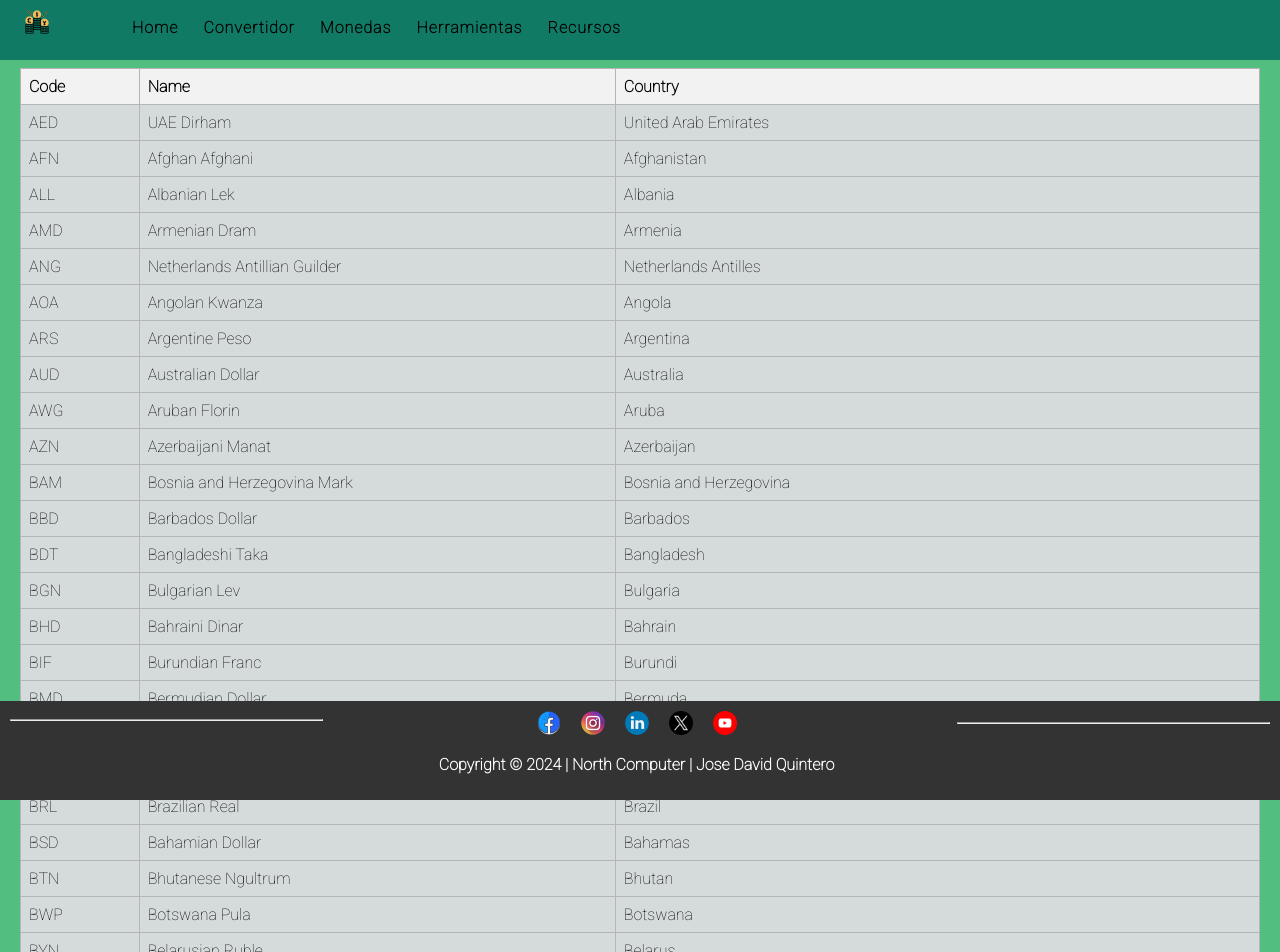
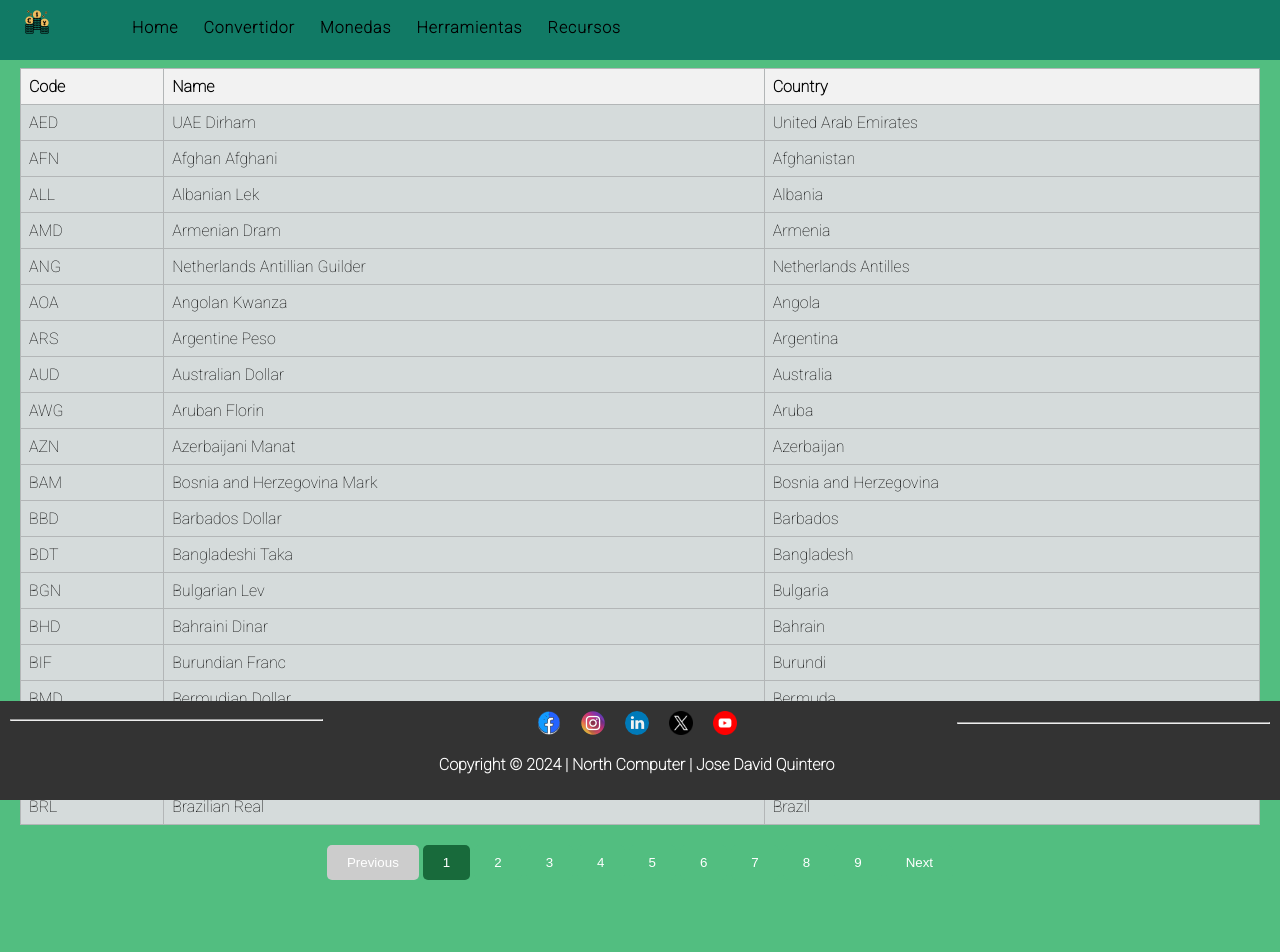
Before and after one commit to josedavid0793/currency, an Angular app in the folder core_frontend/: page /monedas in a window 1280 px wide. Shown: the top 952 px of the page. Built offline with nearby package versions, Linux system fonts and the light colour scheme.

Commit message:
commit 30 de mayo paginación a la tabla

```diff
--- a/core_frontend/src/app/pages/coins/coins.component.css
+++ b/core_frontend/src/app/pages/coins/coins.component.css
@@ -1,5 +1,6 @@
 .container {
     margin: 20px;
+    margin-block-end: 168px;
   }
 
   .table {
@@ -17,3 +18,27 @@
     background-color: #f2f2f2;
     text-align: start;
   }
+  .pagination {
+    display: flex;
+    justify-content: center;
+    margin-top: 20px;
+  }
+
+  .pagination button {
+    background-color: #52be80;
+    border: none;
+    color: white;
+    padding: 10px 20px;
+    margin: 0 2px;
+    cursor: pointer;
+    border-radius: 5px;
+  }
+
+  .pagination button[disabled] {
+    background-color: #ccc;
+    cursor: not-allowed;
+  }
+
+  .pagination button.active {
+    background-color: #186A3B;
+  }
--- a/core_frontend/src/app/pages/coins/coins.component.html
+++ b/core_frontend/src/app/pages/coins/coins.component.html
@@ -10,12 +10,17 @@
         </tr>
       </thead>
       <tbody>
-        <tr *ngFor="let coin of coinsList">
+        <tr *ngFor="let coin of paginatedCoinsList">
           <td>{{ coin.code }}</td>
           <td>{{ coin.name }}</td>
           <td>{{ coin.country }}</td>
         </tr>
       </tbody>
     </table>
+    <div class="pagination">
+      <button (click)="changePage(currentPage - 1)" [disabled]="currentPage === 1">Previous</button>
+      <button *ngFor="let page of [].constructor(totalPages); let i = index" (click)="changePage(i + 1)" [class.active]="i + 1 === currentPage">{{ i + 1 }}</button>
+      <button (click)="changePage(currentPage + 1)" [disabled]="currentPage === totalPages">Next</button>
+    </div>
   </div>
   <app-footer></app-footer>
--- a/core_frontend/src/app/pages/coins/coins.component.ts
+++ b/core_frontend/src/app/pages/coins/coins.component.ts
@@ -8,8 +8,25 @@ import { coinsName } from '../../interfaces/coins';
 })
 export class CoinsComponent {
   coinsName =coinsName;
+  currentPage: number = 1;
+  itemsPerPage: number = 20;
 // Para convertir el objeto en una lista para iterar en la plantilla
 get coinsList() {
   return Object.entries(this.coinsName).map(([code, details]) => ({ code, ...details }));
 }
+get paginatedCoinsList() {
+  const startIndex = (this.currentPage - 1) * this.itemsPerPage;
+  const endIndex = startIndex + this.itemsPerPage;
+  return this.coinsList.slice(startIndex, endIndex);
 }
+
+get totalPages() {
+  return Math.ceil(this.coinsList.length / this.itemsPerPage);
+}
+
+changePage(page: number) {
+  if (page > 0 && page <= this.totalPages) {
+    this.currentPage = page;
+  }
+}
+}
```
